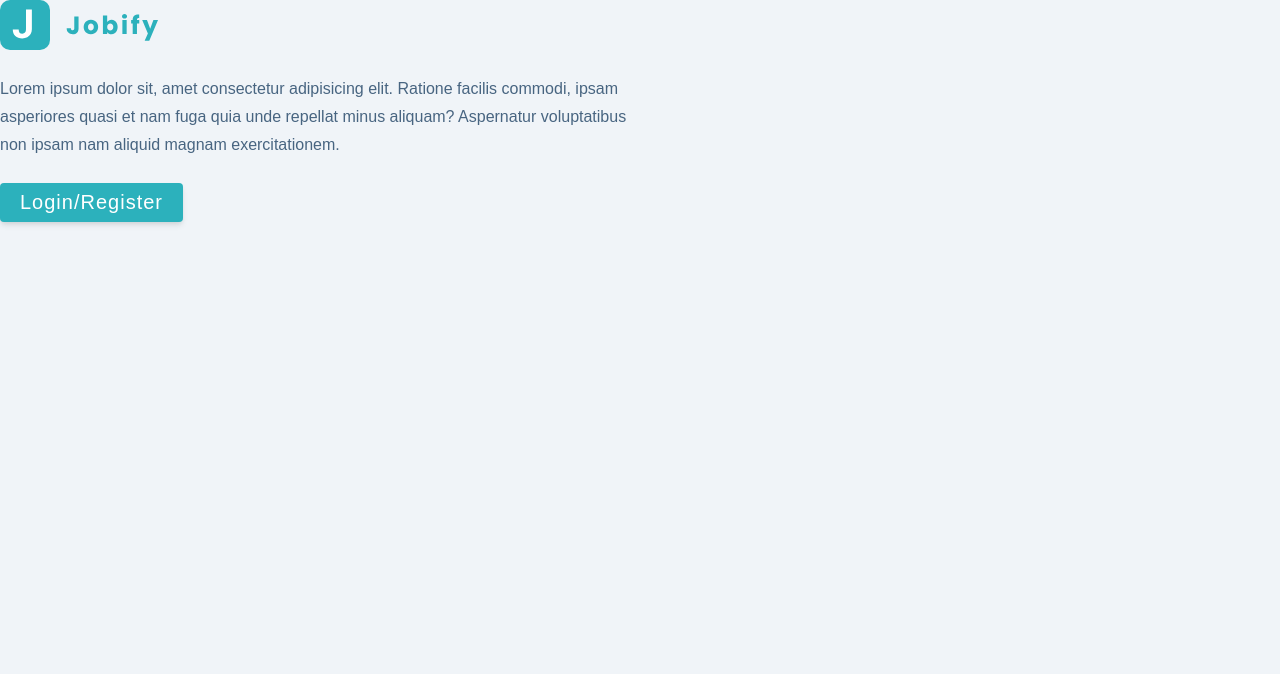
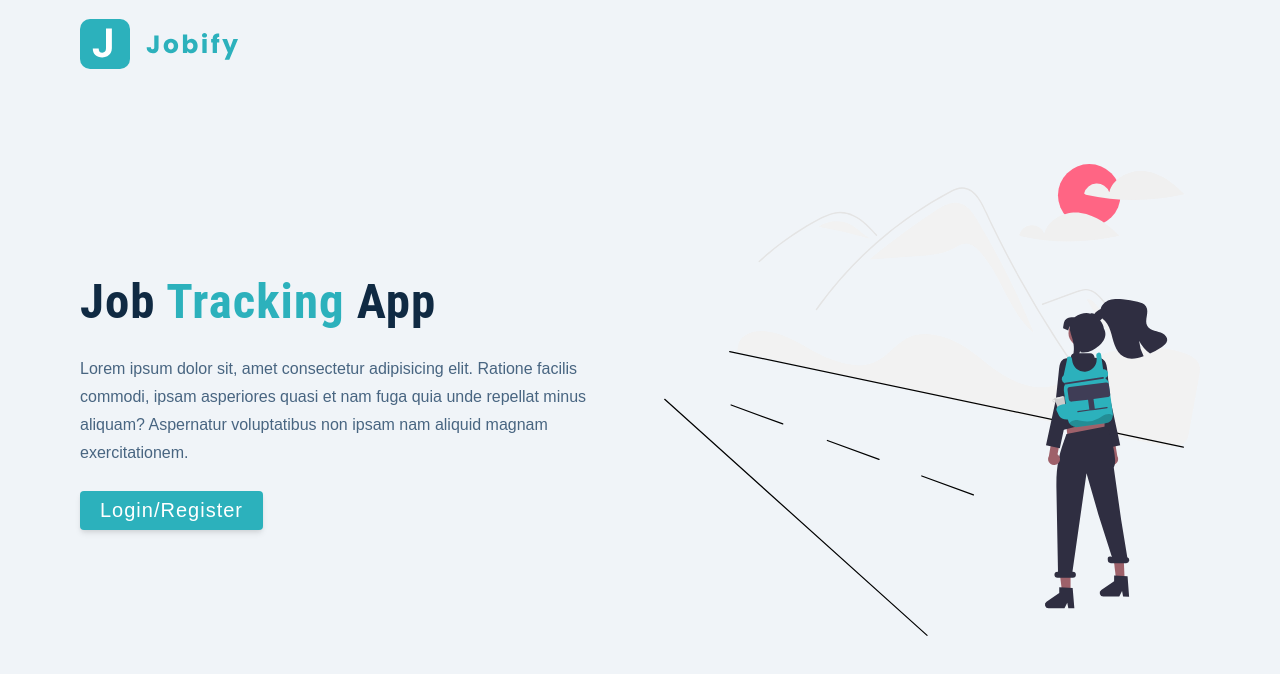
Before and after one commit to wujekbizon/mern_jobify, a React (Create React App) app: page /landing in a window 1280 px wide. Shown: the top 674 px of the page. Built offline with nearby package versions, Linux system fonts and the light colour scheme.

Commit message:
add landing page

```diff
--- a/src/components/Logo.jsx
+++ b/src/components/Logo.jsx
@@ -1,5 +1,4 @@
 import logo from '../assets/images/logo.svg';
-import main from '../assets/images/main.svg';
 
 const Logo = () => {
   return (
--- a/src/pages/Landing.jsx
+++ b/src/pages/Landing.jsx
@@ -1,20 +1,32 @@
 import { Link } from 'react-router-dom';
 import { Logo } from '../components';
 import Wrapper from '../assets/wrappers/LandingPage';
+import main from '../assets/images/main.svg';
 
 const Landing = () => {
   return (
-    <Wrapper className="full-page">
+    <Wrapper>
+      <nav>
         <Logo />
+      </nav>
+      <div className="container page">
+        <div className="info">
+          <h1>
+            Job <span>Tracking</span> App
+          </h1>
+
           <p>
             Lorem ipsum dolor sit, amet consectetur adipisicing elit. Ratione
-        facilis commodi, ipsam asperiores quasi et nam fuga quia unde repellat
-        minus aliquam? Aspernatur voluptatibus non ipsam nam aliquid magnam
-        exercitationem.
+            facilis commodi, ipsam asperiores quasi et nam fuga quia unde
+            repellat minus aliquam? Aspernatur voluptatibus non ipsam nam
+            aliquid magnam exercitationem.
           </p>
           <Link to="/register" className="btn btn-hero">
             Login/Register
           </Link>
+        </div>
+        <img src={main} alt="job explorer" className="img main-img" />
+      </div>
     </Wrapper>
   );
 };
```
Lines whose indentation alone changed are shown as unchanged.
